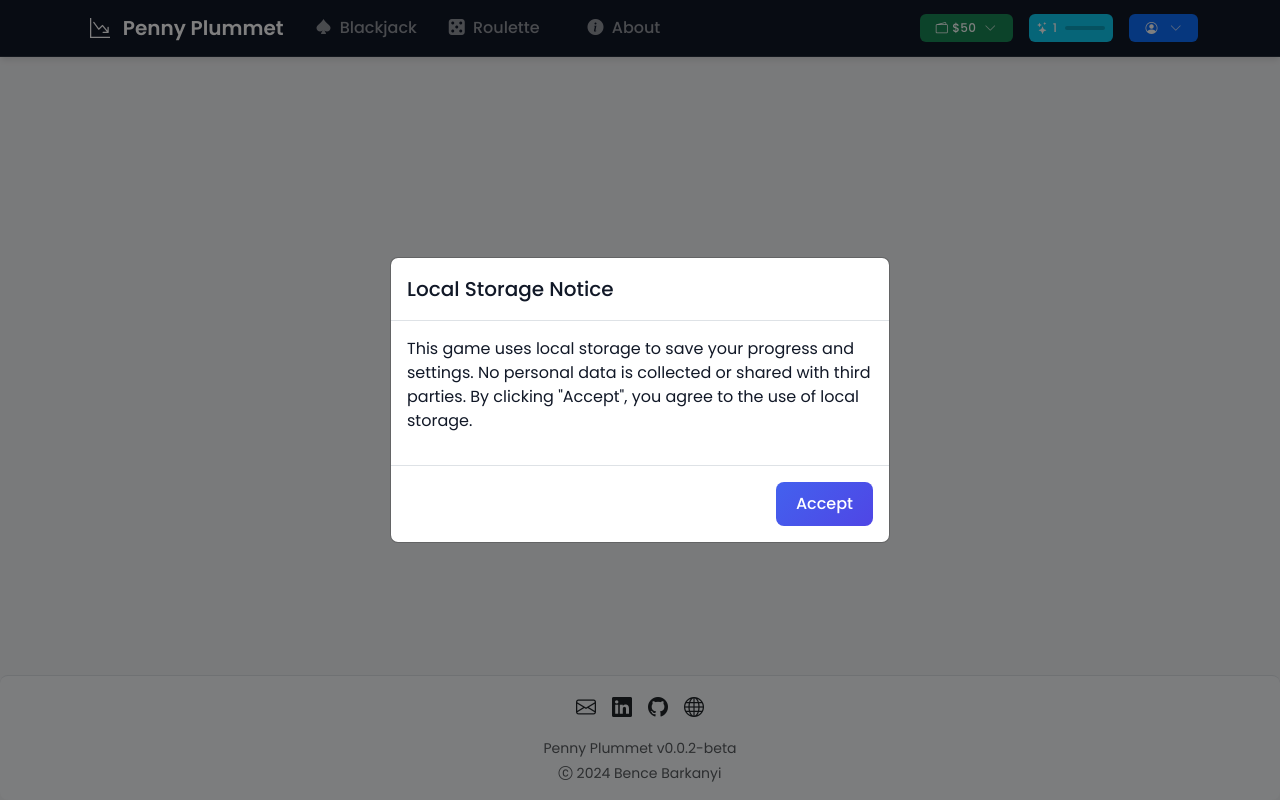
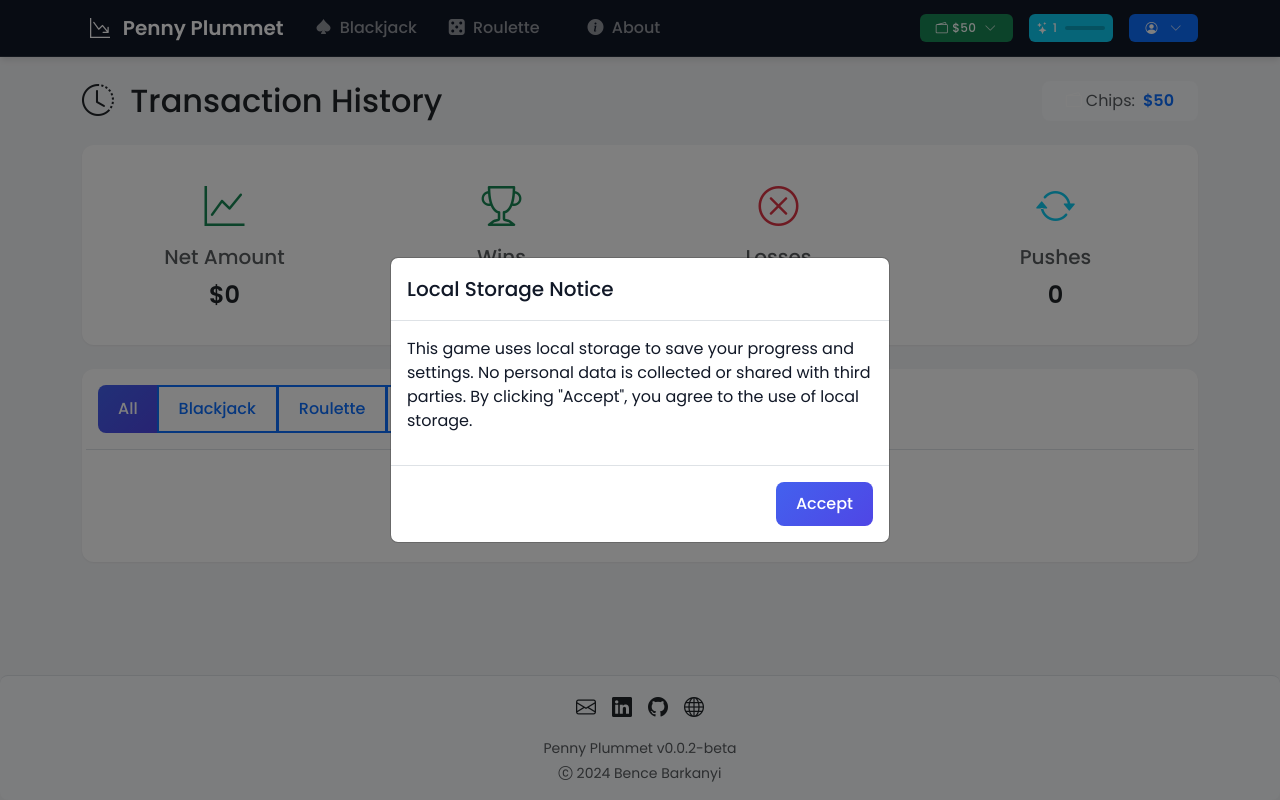
Before and after one commit to benceb2/penny-plummet, a Vue app: page /transactions in a window 1280 px wide. Built offline with nearby package versions, Linux system fonts and the light colour scheme.

Commit message:
seem to have managed to de dupe Blackjack wins

```diff
--- a/src/components/layout/AppNavbar.vue
+++ b/src/components/layout/AppNavbar.vue
@@ -90,15 +90,15 @@ const isNavOpen = ref(false)
                   Clicker Game
                 </RouterLink>
               </li>
-              <!-- <li> TODO: Restore when store is implemented
+              <li>
                 <hr class="dropdown-divider">
               </li>
               <li>
-                <RouterLink class="dropdown-item py-2" to="/blackjack">
-                  <i class="bi bi-shop me-2 opacity-75"></i>
-                  Visit Store
+                <RouterLink class="dropdown-item py-2" to="/transactions">
+                  <i class="fa fa-history me-2 opacity-75"></i>
+                  Transaction History
                 </RouterLink>
-              </li> -->
+              </li>
             </ul>
           </div>
 
--- a/src/router/index.ts
+++ b/src/router/index.ts
@@ -58,6 +58,14 @@ const router = createRouter({
       meta: {
         title: 'Settings'
       }
+    },
+    {
+      path: '/transactions',
+      name: 'transactions',
+      component: () => import('../views/TransactionsView.vue'),
+      meta: {
+        title: 'Transaction History'
+      }
     }
   ],
 })
--- /dev/null
+++ b/src/stores/transactionStore.ts
@@ -0,0 +1,36 @@
+import { ref } from 'vue';
+import { defineStore } from 'pinia';
+import { calculateStorageKey, createGameSerializer } from '@/utils/gameSaveSerializer';
+import type { Transaction } from '@/types/Transaction';
+
+export const useTransactionStore = defineStore('transactions', () => {
+  const transactions = ref<Transaction[]>([]);
+
+  function addTransaction(transaction: Omit<Transaction, 'id' | 'timestamp'>) {
+    transactions.value.unshift({
+      ...transaction,
+      id: crypto.randomUUID(),
+      timestamp: Date.now()
+    });
+
+    // Keep only the last 100 transactions to prevent storage bloat
+    if (transactions.value.length > 100) {
+      transactions.value = transactions.value.slice(0, 100);
+    }
+  }
+
+  function clearTransactions() {
+    transactions.value = [];
+  }
+
+  return {
+    transactions,
+    addTransaction,
+    clearTransactions
+  };
+}, {
+  persist: {
+    key: calculateStorageKey("transaction-store"),
+    serializer: createGameSerializer()
+  }
+} as any);
--- a/src/stores/userStore.ts
+++ b/src/stores/userStore.ts
@@ -5,6 +5,7 @@ import { type BlackjackResult } from '@/types/BlackjackResult';
 import { calculateStorageKey, createGameSerializer } from '@/utils/gameSaveSerializer';
 import { formatIntAsCurrency } from '@/utils/currencyUtil';
 import { useAchievementStore } from './achievementStore';
+import { useTransactionStore } from './transactionStore';
 
 export const useUserStore = defineStore('user', () => {
   const achievementStore = useAchievementStore()
@@ -32,17 +33,44 @@ export const useUserStore = defineStore('user', () => {
   }
 
   function updateStats(gameResult: BlackjackResult) {
-    stats.value.handsPlayed++
+    stats.value.handsPlayed++;
+    const transactionStore = useTransactionStore();
 
     if (gameResult.isWin) {
-      const winAmount = gameResult.amount - gameResult.initialBet
-      stats.value.totalWinnings += winAmount
-      stats.value.biggestWin = Math.max(stats.value.biggestWin, winAmount)
-      updateChips(gameResult.amount)
+      const winAmount = gameResult.amount - gameResult.initialBet;
+      stats.value.totalWinnings += winAmount;
+      stats.value.biggestWin = Math.max(stats.value.biggestWin, winAmount);
+      updateChips(gameResult.amount);
+
+      // Add win transaction
+      transactionStore.addTransaction({
+        amount: winAmount,
+        type: 'win',
+        game: 'blackjack',
+        details: `Won ${formatIntAsCurrency(winAmount)} with ${gameResult.playerScore} versus the dealer's ${gameResult.dealerScore}`
+      });
+
     } else if (gameResult.isPush) {
-      updateChips(gameResult.initialBet) // Return original bet
+      updateChips(gameResult.initialBet);
+
+      // Add push transaction
+      transactionStore.addTransaction({
+        amount: 0,
+        type: 'push',
+        game: 'blackjack',
+        details: 'Push - bet returned'
+      });
+
     } else {
-      stats.value.totalWinnings -= gameResult.initialBet
+      stats.value.totalWinnings -= gameResult.initialBet;
+
+      // Add loss transaction
+      transactionStore.addTransaction({
+        amount: -gameResult.initialBet,
+        type: 'loss',
+        game: 'blackjack',
+        details: `Lost ${formatIntAsCurrency(gameResult.initialBet)} with ${gameResult.playerScore} versus the dealer's ${gameResult.dealerScore}`
+      });
     }
   }
 
--- /dev/null
+++ b/src/types/Transaction.ts
@@ -0,0 +1,8 @@
+export interface Transaction {
+  id: string;
+  timestamp: number;
+  amount: number;
+  type: 'win' | 'loss' | 'push';
+  game: 'blackjack' | 'roulette' | 'clicker';
+  details?: string;
+}
--- a/src/views/BlackjackView.vue
+++ b/src/views/BlackjackView.vue
@@ -51,16 +51,10 @@ function handleDeal() {
 
 function handleHit() {
   gameStore.hit()
-  if (gameStore.gameState === BlackjackState.gameOver) {
-    const result = gameStore.endGame()
-    userStore.updateStats(result)
-  }
 }
 
 function handleStand() {
   gameStore.stand()
-  const result = gameStore.endGame()
-  userStore.updateStats(result)
 }
 
 function handleNewGame() {
--- /dev/null
+++ b/src/views/TransactionsView.vue
@@ -0,0 +1,192 @@
+<script setup lang="ts">
+import { ref, computed } from 'vue';
+import { useTransactionStore } from '@/stores/transactionStore';
+import { formatIntAsCurrency } from '@/utils/currencyUtil';
+import BaseLayout from '@/components/layout/BaseLayout.vue';
+
+const transactionStore = useTransactionStore();
+const selectedGame = ref('all');
+const selectedType = ref('all');
+
+const filteredTransactions = computed(() => {
+  let transactions = transactionStore.transactions;
+
+  if (selectedGame.value !== 'all') {
+    transactions = transactions.filter(t => t.game === selectedGame.value);
+  }
+
+  if (selectedType.value !== 'all') {
+    transactions = transactions.filter(t => t.type === selectedType.value);
+  }
+
+  return transactions;
+});
+
+const stats = computed(() => {
+  const filtered = filteredTransactions.value;
+  return {
+    totalWins: filtered.filter(t => t.type === 'win').length,
+    totalLosses: filtered.filter(t => t.type === 'loss').length,
+    totalPushes: filtered.filter(t => t.type === 'push').length,
+    netAmount: filtered.reduce((sum, t) => sum + t.amount, 0)
+  };
+});
+
+function formatDate(timestamp: number): string {
+  return new Date(timestamp).toLocaleDateString('en-US', {
+    weekday: 'short',
+    month: 'short',
+    day: 'numeric',
+    hour: '2-digit',
+    minute: '2-digit'
+  });
+}
+</script>
+
+<template>
+  <BaseLayout
+    title="Transaction History"
+    icon="clock-history"
+    :showBalance="true">
+
+    <!-- Stats Summary Card -->
+    <div class="card mb-4">
+      <div class="card-body">
+        <div class="row g-4">
+          <div class="col-md-3">
+            <div class="text-center p-3 rounded-3 hover-lift">
+              <div class="mb-2">
+                <i class="bi bi-graph-up text-success fs-1"></i>
+              </div>
+              <h5 class="text-muted">Net Amount</h5>
+              <p
+                class="fs-4 fw-bold mb-0"
+                :class="{ 'text-success': stats.netAmount > 0, 'text-danger': stats.netAmount < 0 }">
+                {{ stats.netAmount > 0 ? '+' : '' }}{{ formatIntAsCurrency(stats.netAmount) }}
+              </p>
+            </div>
+          </div>
+          <div class="col-md-3">
+            <div class="text-center p-3 rounded-3 hover-lift">
+              <div class="mb-2">
+                <i class="bi bi-trophy text-success fs-1"></i>
+              </div>
+              <h5 class="text-muted">Wins</h5>
+              <p class="fs-4 fw-bold mb-0">{{ stats.totalWins }}</p>
+            </div>
+          </div>
+          <div class="col-md-3">
+            <div class="text-center p-3 rounded-3 hover-lift">
+              <div class="mb-2">
+                <i class="bi bi-x-circle text-danger fs-1"></i>
+              </div>
+              <h5 class="text-muted">Losses</h5>
+              <p class="fs-4 fw-bold mb-0">{{ stats.totalLosses }}</p>
+            </div>
+          </div>
+          <div class="col-md-3">
+            <div class="text-center p-3 rounded-3 hover-lift">
+              <div class="mb-2">
+                <i class="bi bi-arrow-repeat text-info fs-1"></i>
+              </div>
+              <h5 class="text-muted">Pushes</h5>
+              <p class="fs-4 fw-bold mb-0">{{ stats.totalPushes }}</p>
+            </div>
+          </div>
+        </div>
+      </div>
+    </div>
+
+    <!-- Transactions Card -->
+    <div class="card">
+      <div class="card-body">
+        <!-- Filters -->
+        <div class="row gy-3 pb-3 mb-4 border-bottom align-items-center">
+          <div class="col-12 col-md-auto">
+            <div class="btn-group">
+              <button
+                v-for="game in ['all', 'blackjack', 'roulette', 'clicker']"
+                :key="game"
+                class="btn"
+                :class="selectedGame === game ? 'btn-primary' : 'btn-outline-primary'"
+                @click="selectedGame = game">
+                {{ game.charAt(0).toUpperCase() + game.slice(1) }}
+              </button>
+            </div>
+          </div>
+          <div class="col-12 col-md-auto ms-md-3">
+            <div class="btn-group">
+              <button
+                v-for="type in ['all', 'win', 'loss', 'push']"
+                :key="type"
+                class="btn"
+                :class="selectedType === type ? 'btn-primary' : 'btn-outline-primary'"
+                @click="selectedType = type">
+                {{ type.charAt(0).toUpperCase() + type.slice(1) }}
+              </button>
+            </div>
+          </div>
+        </div>
+
+        <!-- Transaction List -->
+        <div class="transaction-list">
+          <div
+            v-for="transaction in filteredTransactions"
+            :key="transaction.id"
+            class="transaction-item p-3 border-bottom">
+            <div class="d-flex justify-content-between align-items-center">
+              <div>
+                <span
+                  class="badge me-2"
+                  :class="{
+                    'bg-success': transaction.type === 'win',
+                    'bg-danger': transaction.type === 'loss',
+                    'bg-secondary': transaction.type === 'push'
+                  }">
+                  {{ transaction.type.toUpperCase() }}
+                </span>
+                <span class="badge bg-primary me-2">
+                  {{ transaction.game.toUpperCase() }}
+                </span>
+                <span class="text-muted">{{ formatDate(transaction.timestamp) }}</span>
+              </div>
+              <div>
+                <span
+                  :class="{
+                    'text-success': transaction.type === 'win',
+                    'text-danger': transaction.type === 'loss'
+                  }"
+                  class="fw-bold">
+                  {{ transaction.type === 'win' ? '+' : '' }}{{ formatIntAsCurrency(transaction.amount) }}
+                </span>
+              </div>
+            </div>
+            <div class="mt-1 text-muted small">
+              {{ transaction.details }}
+            </div>
+          </div>
+
+          <div v-if="filteredTransactions.length === 0" class="text-center py-4 text-muted">
+            No transactions to display
+          </div>
+        </div>
+      </div>
+    </div>
+  </BaseLayout>
+</template>
+
+<style scoped>
+.transaction-list {
+  max-height: 600px;
+  overflow-y: auto;
+}
+
+.transaction-item:hover {
+  background-color: rgba(0, 0, 0, 0.02);
+}
+
+.hover-lift:hover {
+  transform: translateY(-2px);
+  transition: transform 0.2s;
+}
+</style>
```
Also changed, not shown: src/components/RouletteTable.vue (+5 -4 lines).
